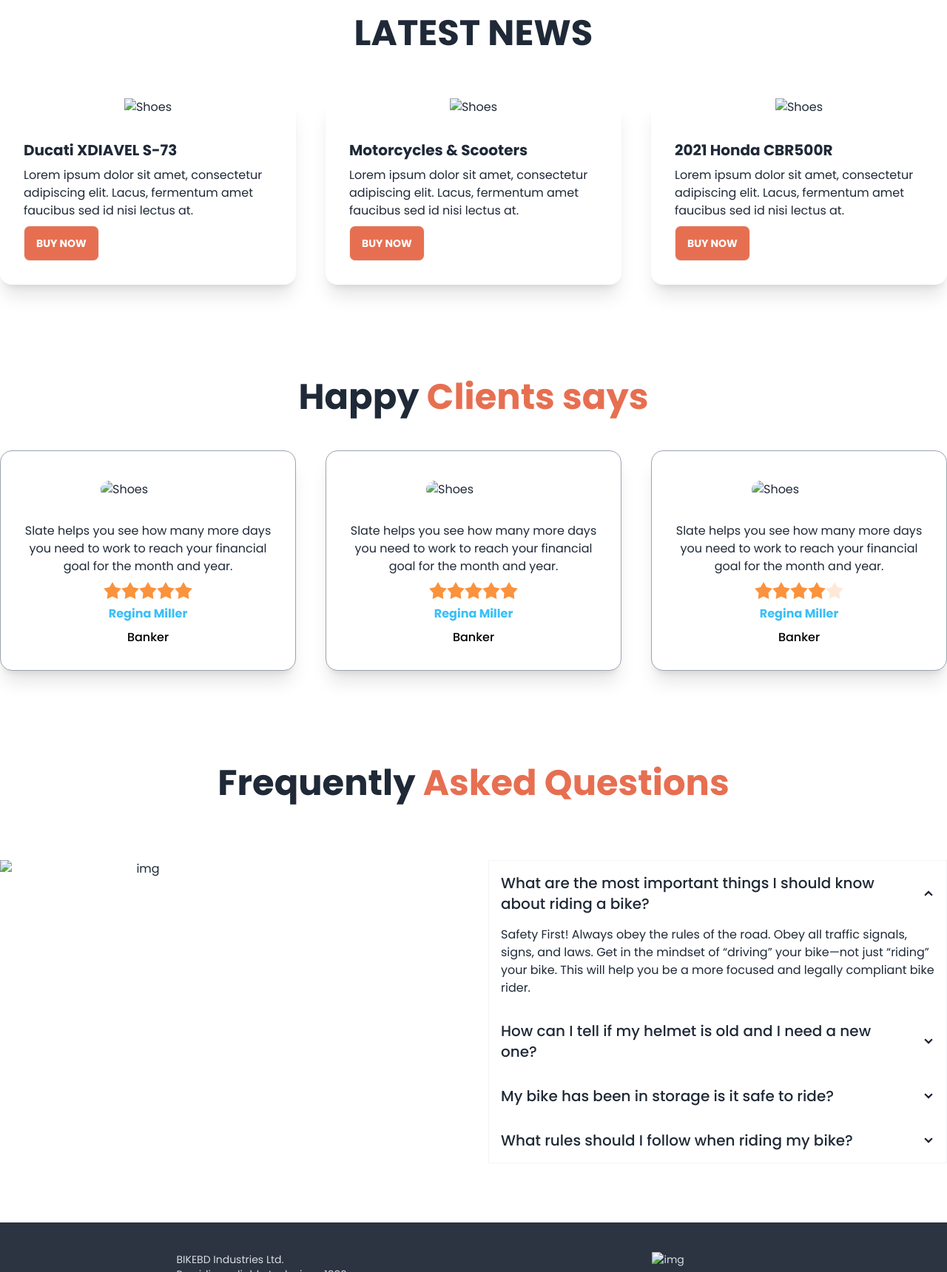
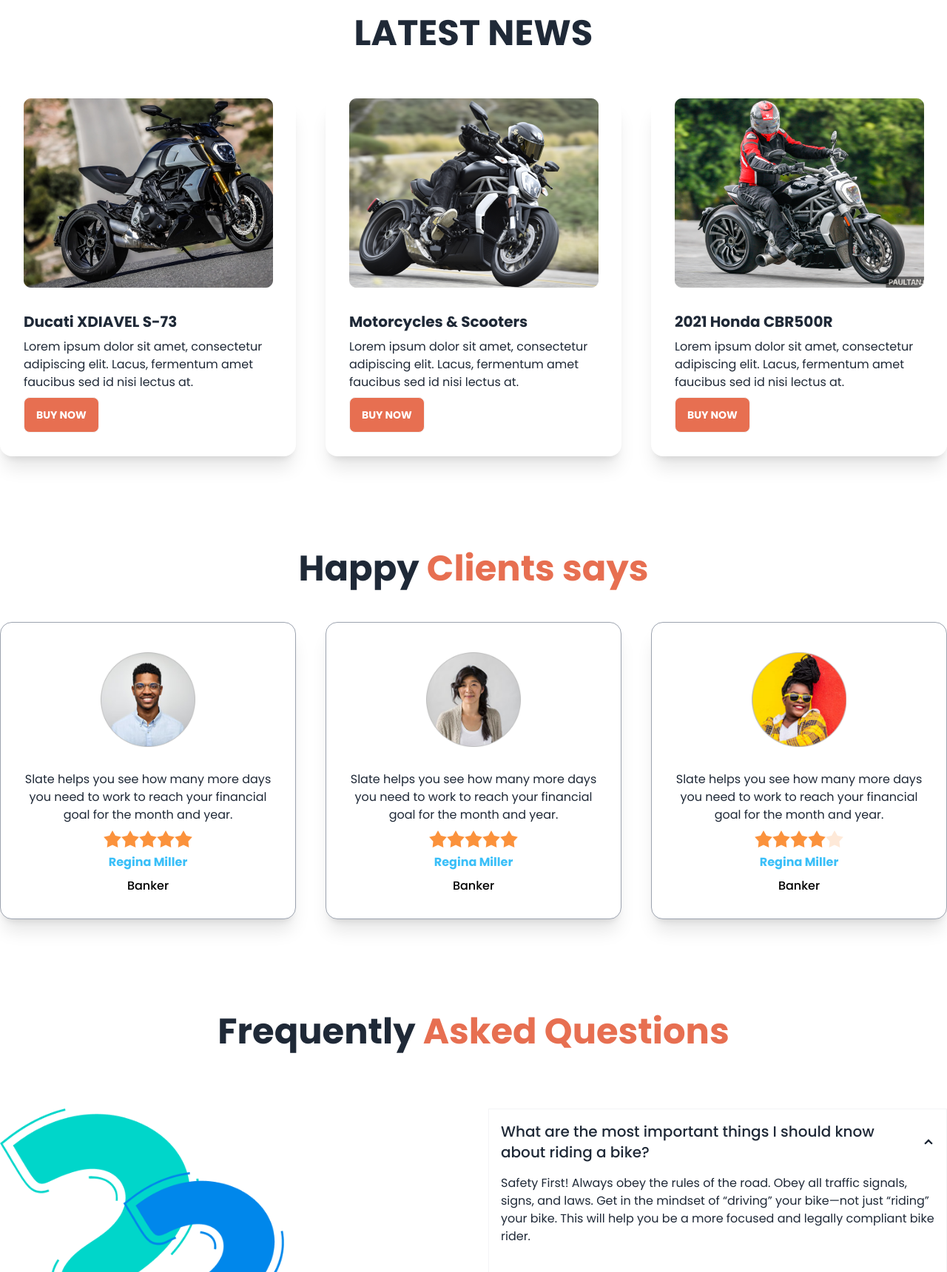
Before and after one commit to faisal-seu-cse/bikebd, a plain HTML site: page index.html in a window 1280 px wide. Shown: the part 1080-2800 px from the top of the page at 74% size. Drawn offline with nearby package versions, Linux system fonts and the light colour scheme; the site is published under a folder, as on GitHub Pages, so addresses that start at the root find nothing.

Commit message:
fix img links

```diff
--- a/index.html
+++ b/index.html
@@ -98,7 +98,7 @@
               <button class="btn bg-bike-primary text-white">PURCHASE</button>
             </div>
             <div class="flex-1">
-              <img src="/images/slider/bike1.png" class="w-[410px]" />
+              <img src="images/slider/bike1.png" class="w-[410px]" />
             </div>
           </div>
           <div
@@ -122,7 +122,7 @@
               <button class="btn bg-bike-primary text-white">PURCHASE</button>
             </div>
             <div class="flex-1">
-              <img src="/images/slider/bike2.png" class="w-[410px]" />
+              <img src="images/slider/bike2.png" class="w-[410px]" />
             </div>
           </div>
           <div
@@ -146,7 +146,7 @@
               <button class="btn bg-bike-primary text-white">PURCHASE</button>
             </div>
             <div class="flex-1">
-              <img src="/images/slider/bike3.png" class="w-[410px]" />
+              <img src="images/slider/bike3.png" class="w-[410px]" />
             </div>
           </div>
           <div
@@ -170,7 +170,7 @@
               <button class="btn bg-bike-primary text-white">PURCHASE</button>
             </div>
             <div class="flex-1">
-              <img src="/images/slider/bike4.png" class="w-[410px]" />
+              <img src="images/slider/bike4.png" class="w-[410px]" />
             </div>
           </div>
           <div
@@ -197,7 +197,7 @@
         <h2 class="font-semibold text-center my-16 uppercase text-2xl lg:text-5xl ">latest News</h2>
         <div class="grid grid-rows-1 lg:grid-cols-3 gap-10">
             <div class="card bg-base-100 shadow-xl">
-                <figure><img src="/images/others/latest1.png" alt="Shoes" /></figure>
+                <figure><img src="images/others/latest1.png" alt="Shoes" /></figure>
                 <div class="card-body">
                   <h2 class="card-title">Ducati XDIAVEL S-73</h2>
                   <p>Lorem ipsum dolor sit amet, consectetur adipiscing elit. Lacus, fermentum amet faucibus sed id nisi lectus at.</p>
@@ -207,7 +207,7 @@
                 </div>
               </div>
             <div class="card bg-base-100 shadow-xl">
-                <figure><img src="/images/others/latest2.png" alt="Shoes" /></figure>
+                <figure><img src="images/others/latest2.png" alt="Shoes" /></figure>
                 <div class="card-body">
                   <h2 class="card-title">Motorcycles & Scooters</h2>
                   <p>Lorem ipsum dolor sit amet, consectetur adipiscing elit. Lacus, fermentum amet faucibus sed id nisi lectus at.</p>
@@ -217,7 +217,7 @@
                 </div>
               </div>
             <div class="card bg-base-100 shadow-xl">
-                <figure><img src="/images/others/latest3.png" alt="Shoes" /></figure>
+                <figure><img src="images/others/latest3.png" alt="Shoes" /></figure>
                 <div class="card-body">
                   <h2 class="card-title">2021 Honda CBR500R</h2>
                   <p>Lorem ipsum dolor sit amet, consectetur adipiscing elit. Lacus, fermentum amet faucibus sed id nisi lectus at.</p>
@@ -235,7 +235,7 @@
             <!-- first Card -->
             <div class="card bg-base-100 shadow-xl border border border-gray-400">
                 <figure class="px-10 pt-10">
-                  <img src="/images/others/user-1.png" alt="Shoes" class="rounded-xl w-32" />
+                  <img src="images/others/user-1.png" alt="Shoes" class="rounded-xl w-32" />
                 </figure>
                 <div class="card-body items-center text-center">
                   <p>Slate helps you see how
@@ -256,7 +256,7 @@
             <!-- second Card -->
             <div class="card bg-base-100 shadow-xl border border border-gray-400">
                 <figure class="px-10 pt-10">
-                  <img src="/images/others/user-2.png" alt="Shoes" class="rounded-xl w-32" />
+                  <img src="images/others/user-2.png" alt="Shoes" class="rounded-xl w-32" />
                 </figure>
                 <div class="card-body items-center text-center">
                   <p>Slate helps you see how
@@ -277,7 +277,7 @@
             <!-- first Card -->
             <div class="card bg-base-100 shadow-xl border border border-gray-400">
                 <figure class="px-10 pt-10">
-                  <img src="/images/others/user-3.png" alt="Shoes" class="rounded-xl w-32" />
+                  <img src="images/others/user-3.png" alt="Shoes" class="rounded-xl w-32" />
                 </figure>
                 <div class="card-body items-center text-center">
                   <p>Slate helps you see how
@@ -302,7 +302,7 @@
         <h2 class="text-2xl lg:text-5xl font-semibold text-center my-12">Frequently <span class="text-bike-primary">Asked Questions</span></h2>
         <div class="grid lg:grid-cols-2 lg:gap-10 lg:my-20 text-center">
             <div>
-                <img src="/images/others/faq.png" alt="img" class="lg:w-96">
+                <img src="images/others/faq.png" alt="img" class="lg:w-96">
             </div>
             <div class="text-left border border-gray-100">
                 <div class="collapse collapse-arrow">
@@ -353,8 +353,8 @@
             </div>
             <div>
               <div class="flex flex-col gap-4">
-                <a><img src="/images/others/android.png" alt="img" class="w-40"></a>
-                <a><img src="/images/others/ios.png" alt="img" class="w-40"></a>
+                <a><img src="images/others/android.png" alt="img" class="w-40"></a>
+                <a><img src="images/others/ios.png" alt="img" class="w-40"></a>
               </div>
             </div>
           </footer>
```
